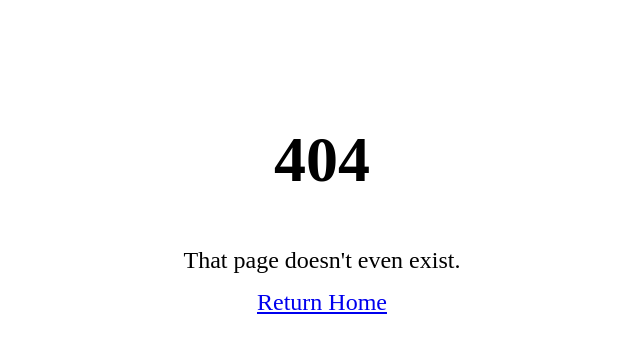
After one commit to davidgasquez/moser, a Flask app: template skflask/templates/error.html in a window 1280 px wide. The commit adds this page. Shown: the top 353 px of the page, without its empty margins (318-958 px from the left). Run offline with Flask 2, Linux system fonts and the light colour scheme; the template is opened without the code that fills it, so the values that code supplies are empty; parts of the project's set-up code (start-up, migrations or seed data) failed here and were passed over.

Commit message:
Add Templates

```diff
--- /dev/null
+++ b/skflask/templates/base.html
@@ -0,0 +1,30 @@
+<!doctype html>
+<html class="no-js" lang="en">
+<head>
+  <meta charset="utf-8">
+
+  <title>{% block title %}skflask{% endblock %}</title>
+
+  {% block css %}{% endblock %}
+
+</head>
+
+<body>
+
+  <header>
+    {% include "header.html" %}
+  </header>
+
+  <div id="main" role="main">
+    {% block main %}{% endblock %}
+  </div>
+
+  <footer>
+    {% include "footer.html" %}
+  </footer>
+
+  <!-- Additional JavaScript libraries and plugins... -->
+  {% block js %}{% endblock %}
+
+</body>
+</html>
--- /dev/null
+++ b/skflask/templates/error.html
@@ -0,0 +1,28 @@
+{% extends "base.html" %}
+
+{% block title %}Page Not Found{% endblock %}
+
+{% block css %}
+<style type="text/css">
+  body{
+    padding-top: 40px;
+  }
+  h1, p{
+    text-align:center;
+  }
+  h1{
+    font-size:64px;
+    margin:75px 0 50px;
+  }
+  p{
+    font-size:24px;
+    margin:15px 0;
+  }
+</style>
+{% endblock %}
+
+{% block main %}
+<h1>404</h1>
+<p>That page doesn't even exist.</p>
+<p><a href="{{ url_for('home') }}">Return Home</a></p>
+{% endblock %}
```
Also changed, not shown: skflask/templates/index.html (+7 -1 lines), skflask/templates/footer.html (added), skflask/templates/header.html (added).
